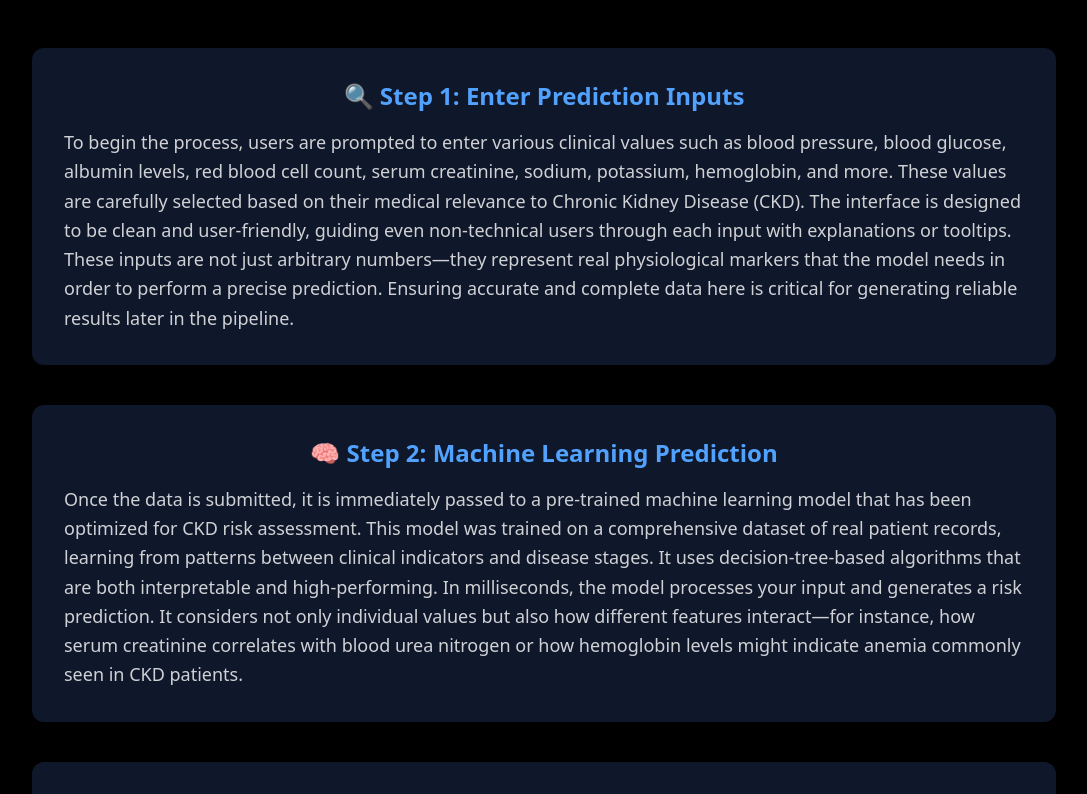
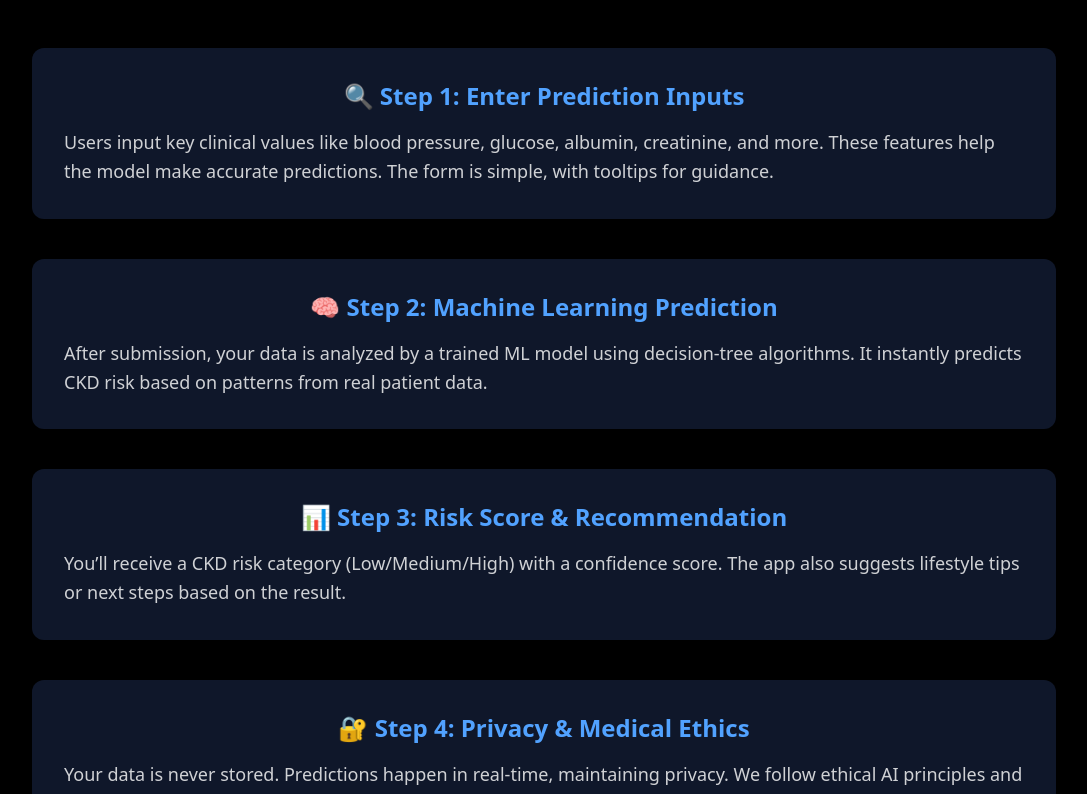
Before and after one commit to Mashrur97/NefroPredict, a React (Vite) app: page /hows in a window 1280 px wide. Shown: the part 200-994 px from the top of the page, without its empty margins (96-1183 px from the left). Built offline with nearby package versions, Linux system fonts and the light colour scheme.

Commit message:
updated hows

```diff
--- a/src/pages/Hows.jsx
+++ b/src/pages/Hows.jsx
@@ -6,22 +6,22 @@ const steps = [
   {
     icon: "🔍",
     title: "Step 1: Enter Prediction Inputs",
-    description: `To begin the process, users are prompted to enter various clinical values such as blood pressure, blood glucose, albumin levels, red blood cell count, serum creatinine, sodium, potassium, hemoglobin, and more. These values are carefully selected based on their medical relevance to Chronic Kidney Disease (CKD). The interface is designed to be clean and user-friendly, guiding even non-technical users through each input with explanations or tooltips. These inputs are not just arbitrary numbers—they represent real physiological markers that the model needs in order to perform a precise prediction. Ensuring accurate and complete data here is critical for generating reliable results later in the pipeline.`,
+    description: `Users input key clinical values like blood pressure, glucose, albumin, creatinine, and more. These features help the model make accurate predictions. The form is simple, with tooltips for guidance.`,
   },
   {
     icon: "🧠",
     title: "Step 2: Machine Learning Prediction",
-    description: `Once the data is submitted, it is immediately passed to a pre-trained machine learning model that has been optimized for CKD risk assessment. This model was trained on a comprehensive dataset of real patient records, learning from patterns between clinical indicators and disease stages. It uses decision-tree-based algorithms that are both interpretable and high-performing. In milliseconds, the model processes your input and generates a risk prediction. It considers not only individual values but also how different features interact—for instance, how serum creatinine correlates with blood urea nitrogen or how hemoglobin levels might indicate anemia commonly seen in CKD patients.`,
+    description: `After submission, your data is analyzed by a trained ML model using decision-tree algorithms. It instantly predicts CKD risk based on patterns from real patient data.`,
   },
   {
     icon: "📊",
     title: "Step 3: Risk Score & Recommendation",
-    description: `Based on the model’s internal decision logic, it outputs a prediction class (e.g., "Low Risk", "Medium Risk", or "High Risk") along with a numerical confidence score ranging from 0 to 100%. This dual-output approach gives users both a categorical and quantitative understanding of their CKD risk. If the result is high risk, users are advised to seek immediate medical consultation. If medium or low, the system still recommends follow-ups and healthy lifestyle tips. This output isn’t just a dry statistic—it’s designed to empower users with actionable insights, helping bridge the gap between clinical data and patient awareness.`,
+    description: `You’ll receive a CKD risk category (Low/Medium/High) with a confidence score. The app also suggests lifestyle tips or next steps based on the result.`,
   },
   {
     icon: "🔐",
     title: "Step 4: Privacy & Medical Ethics",
-    description: `All predictions are computed on-the-fly; no user data is stored in any database unless explicitly consented to. This ensures maximum privacy and aligns with healthcare data handling best practices. We take ethical AI seriously—our system is built to assist, not diagnose. It never replaces professional medical opinion but instead offers early warning and education. The entire tool is compliant with modern data governance standards and includes disclaimers reminding users to always consult licensed physicians for official diagnoses. Transparency, privacy, and ethical responsibility are at the heart of how this system was built.`,
+    description: `Your data is never stored. Predictions happen in real-time, maintaining privacy. We follow ethical AI principles and recommend consulting doctors for any medical action.`,
   },
 ];
 
```
